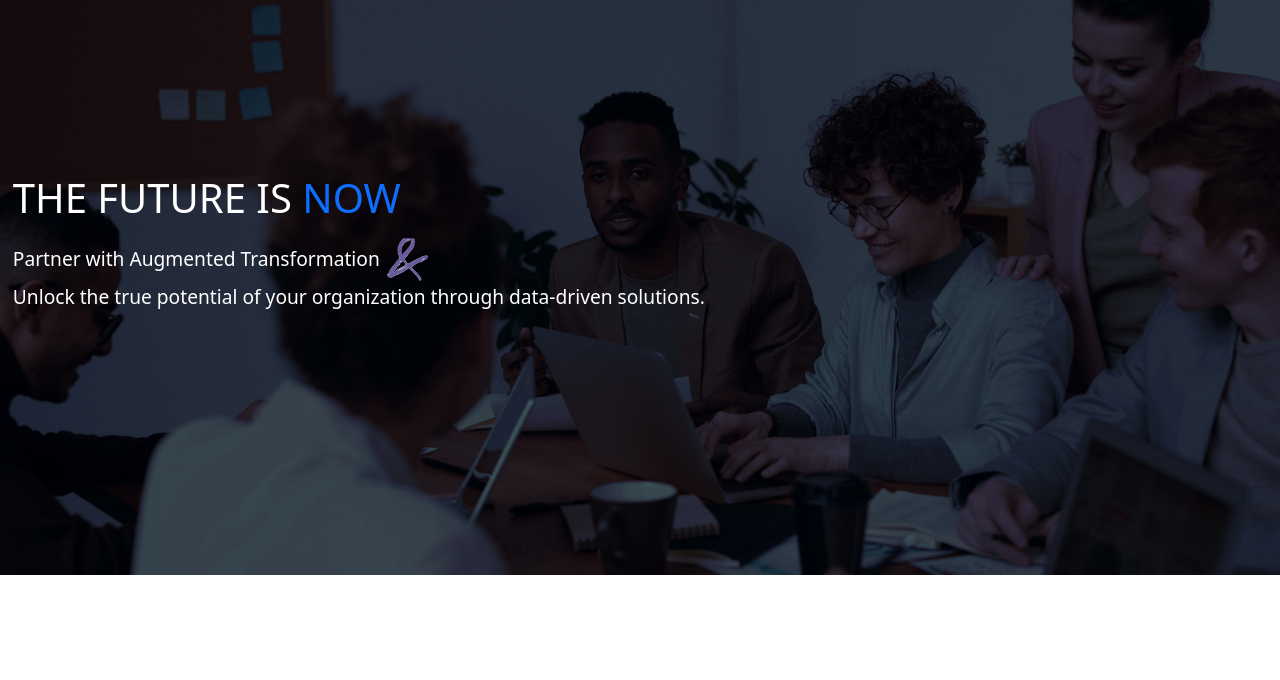
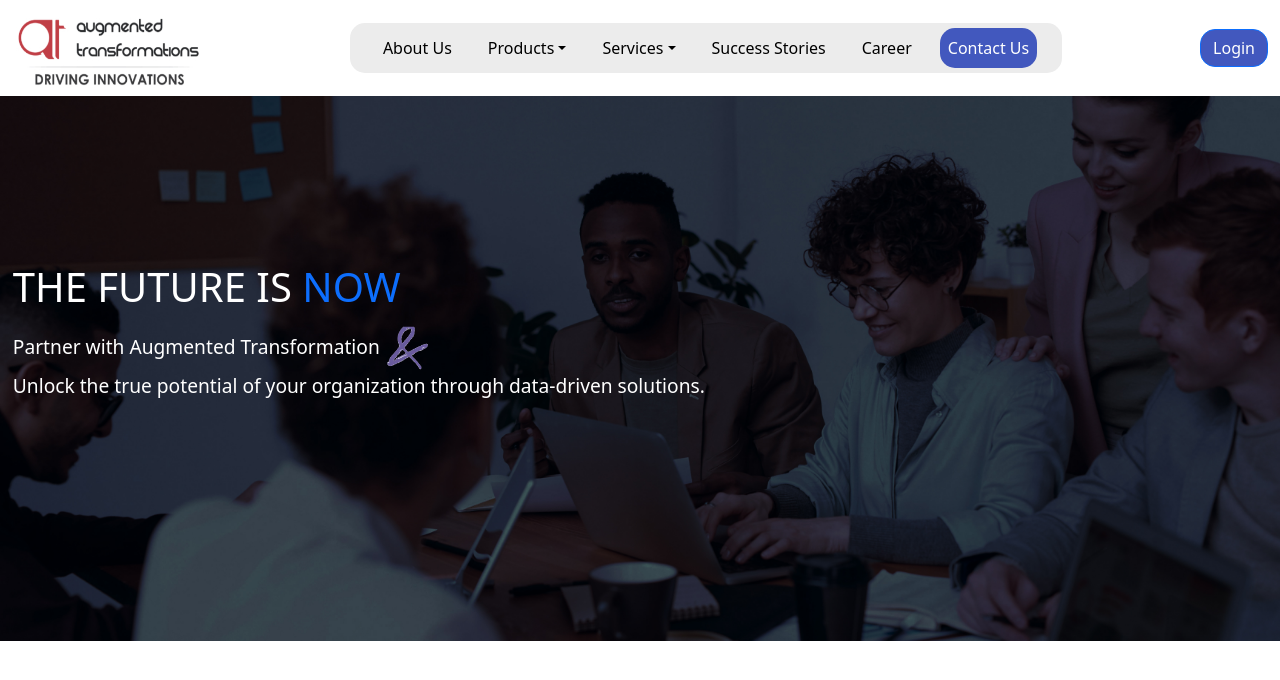
Before and after one commit to ROHIT2607/Augmented_Transformations, a React (Vite) app: page / in a window 1280 px wide. Shown: the top 680 px of the page. Built offline with nearby package versions, Linux system fonts and the light colour scheme.

Commit message:
Added Header and Carousel

```diff
--- a/src/App.jsx
+++ b/src/App.jsx
@@ -1,14 +1,14 @@
 import React from "react";
 import Carousel from "./components/Carousel/Carousel";
-
+import Header from "./components/Common/Header/Header";
 
 const App = () => {
-
   return (
-      <Carousel/>
-  )
-
-
+    <>
+      <Header />
+      <Carousel />
+    </>
+  );
 };
 
 export default App;
--- a/src/components/Carousel/carousel.css
+++ b/src/components/Carousel/carousel.css
@@ -1,5 +1,5 @@
 .carousel-item img {
-  height: 575px;
+  height: 545px;
   width: 100%;
   object-fit: cover;
 }
--- a/src/components/Common/Header/Navbar/Navbar.jsx
+++ b/src/components/Common/Header/Navbar/Navbar.jsx
@@ -19,7 +19,7 @@
           </button>
 
           <div className="navbar-content">
-            <img src="\asset\ATLogo.jpg" className="imageSize" />
+            <img src="\public\ATLogo.jpg" className="imageSize" />
 
             <div
               className="nav-mid collapse navbar-collapse justify-content-center"
```
Also changed, not shown: public/ATLogo.jpg (added).
